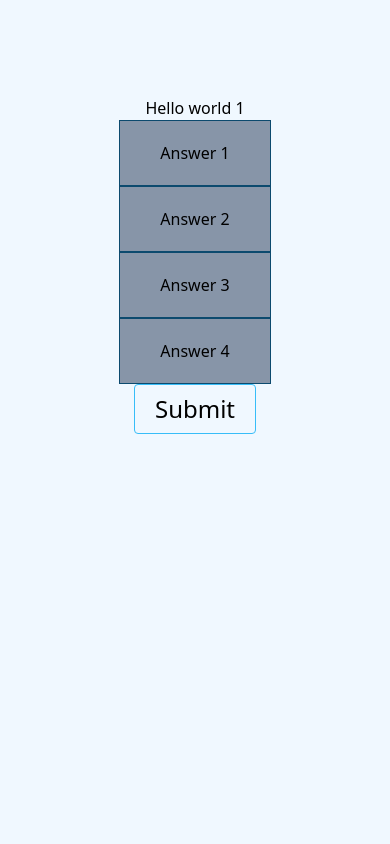
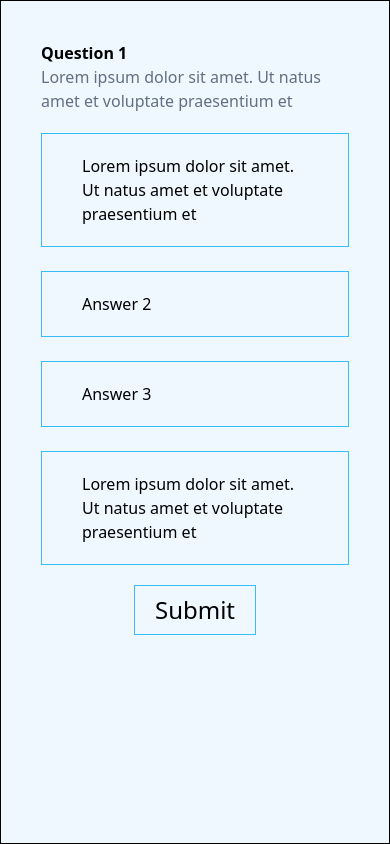
Before and after one commit to armanmiranda/quizapp, a Next.js app: page /questions/1 in a window 390 px wide. Built offline with nearby package versions, Linux system fonts and the light colour scheme.

Commit message:
feat: layout for Question pages
Layout the Question pages making sure it's responsive on mobile and
desktop devices.

Moved and Renamed QuestionButton to AnswerCard since the previous naming
and function is erroneous to what it does.

```diff
--- a/app/layout.tsx
+++ b/app/layout.tsx
@@ -14,7 +14,7 @@ export default function RootLayout({
   return (
     <html lang="en" className="h-full">
       <body className="h-full">
-        <div className="bg-[aliceblue] h-full">
+        <div className="bg-[aliceblue] h-screen flex flex-col items-center justify-center">
           {children}
         </div>
       </body>
--- a/app/page.tsx
+++ b/app/page.tsx
@@ -13,7 +13,7 @@ export default function Home() {
   }
 
   return (
-    <main className="h-screen flex flex-col items-center justify-center">
+    <main className="flex flex-col items-center justify-center">
       <Header content='Quizapp' />
       <SubHeader className="my-10" content='A Simple Quiz Application' />
       <PrimaryButton onClick={handleStartClick}>Start!</PrimaryButton>
--- a/app/questions/[id]/page.tsx
+++ b/app/questions/[id]/page.tsx
@@ -1,21 +1,42 @@
 'use client'
 
 import { useState } from 'react';
-import { PrimaryButton, QuestionButton } from '@/src/components/Button';
+import { PrimaryButton } from '@/src/components/Button';
 import { QUESTION_BASE_URL, SCORE_BASE_URL } from '@/src/constants/routes';
 import { useRouter } from 'next/navigation';
+import { AnswerCard } from '@/src/components/Card';
 
 interface QuestionParams {
   params: { id: string };
 }
 
+const questionContainerClasses = [
+  'max-sm:w-screen',
+  'max-sm:h-screen',
+  'border',
+  'border-black',
+  'border-solid',
+  'p-10',
+  'w-9/12'
+].join(" ");
+
+const answerListClasses = [
+  'flex',
+  'gap-6',
+  'my-5',
+  'max-sm:flex-col',
+  'md:flex-row',
+  'md:flex-wrap',
+  'justify-center'
+].join(" ");
+
 const Page = ({ params }: QuestionParams) => {
   const router = useRouter();
   const mockData = [
-    { id: 1, content: "Answer 1" },
+    { id: 1, content: 'Lorem ipsum dolor sit amet. Ut natus amet et voluptate praesentium et' },
     { id: 2, content: "Answer 2" },
     { id: 3, content: "Answer 3" },
-    { id: 4, content: "Answer 4" }
+    { id: 4, content: "Lorem ipsum dolor sit amet. Ut natus amet et voluptate praesentium et" }
   ]
 
   const [selected, setSelected] = useState<number | null>(null);
@@ -36,16 +57,25 @@ const Page = ({ params }: QuestionParams) => {
   }
 
   return (
-    <main className="flex flex-col items-center justify-between p-24">
-      Hello world {params.id}
+    <main className={questionContainerClasses}>
+      <div>
+        <span className="font-semibold">Question {params.id}</span>
+        <p className="text-slate-700/75">
+          Lorem ipsum dolor sit amet. Ut natus amet et voluptate praesentium et
+        </p>
+      </div>
+      <div className={answerListClasses}>
         {mockData.map((item) => {
-        return <QuestionButton
+          return <AnswerCard
                   key={item.id}
                   isActive={item.id === selected}
                   question={item}
                   onClick={handleQuestionClick} />
         })}
+      </div>
+      <div className="flex flex-col items-center">
         <PrimaryButton onClick={handleSubmit}>Submit</PrimaryButton>
+      </div>
     </main>
   );
 }
--- a/src/components/Button/PrimaryButton.tsx
+++ b/src/components/Button/PrimaryButton.tsx
@@ -2,17 +2,29 @@
 
 import { ButtonProps } from "./types"
 
+const buttonClasses = [
+  "border",
+  "border-solid",
+  "border-sky-400",
+  "rounder",
+  "px-5",
+  "py-2",
+  "hover:bg-sky-400",
+  "hover:text-white",
+].join(" ")
+
 export const PrimaryButton = ({
   children,
   onClick,
-  buttonType
+  buttonType,
+  className
 }: Readonly<ButtonProps>) => {
   return (
     <button
       type={buttonType}
-      className="border border-solid border-sky-400 rounded px-5 py-2 hover:bg-sky-400 hover:text-white"
+      className={`${buttonClasses} ${className}`}
       onClick={onClick}>
-      <span className="text-2xl">
+      <span className="text-2xl font-medium">
         {children}
       </span>
     </button>
--- a/src/components/Button/QuestionButton.tsx
+++ /dev/null
@@ -1,19 +0,0 @@
-import { QuestionButtonProps } from "./types";
-
-export const QuestionButton = ({question, isActive, onClick }: Readonly<QuestionButtonProps>) => {
-  const buttonIsActive = () => {
-    return isActive ? 'bg-green-300/75' : 'bg-slate-500/75';
-  }
-
-  const handleClick = () => {
-    if (onClick) onClick(question.id);
-  }
-
-  return (
-    <div
-    className={`border border-solid border-sky-900 px-10 py-5 ${buttonIsActive()}`}
-      onClick={handleClick}>
-      {question.content}
-    </div>
-  )
-}
--- a/src/components/Button/index.ts
+++ b/src/components/Button/index.ts
@@ -1,2 +1 @@
 export { PrimaryButton } from './PrimaryButton';
-export { QuestionButton } from './QuestionButton';
--- /dev/null
+++ b/src/components/Card/AnswerCard.tsx
@@ -0,0 +1,34 @@
+import { AnswerCardProps } from "./types";
+
+const cardClasses = [
+  'border',
+  'border-solid',
+  'border-sky-400',
+  'px-10',
+  'py-5',
+  'basis-[calc(50%-15px)]'
+]
+
+export const AnswerCard = ({
+  question,
+  isActive,
+  onClick
+}: Readonly<AnswerCardProps>) => {
+  const buttonIsActive = () => {
+    return isActive ?
+           'bg-green-300/75 text-green-700' :
+           'hover:bg-green-300/75 hover:text-green-700';
+  }
+
+  const handleClick = () => {
+    if (onClick) onClick(question.id);
+  }
+
+  return (
+    <div
+      className={`${cardClasses.join(" ")} ${buttonIsActive()}`}
+      onClick={handleClick}>
+      {question.content}
+    </div>
+  )
+}
--- /dev/null
+++ b/src/components/Card/index.ts
@@ -0,0 +1 @@
+export { AnswerCard } from './AnswerCard';
--- /dev/null
+++ b/src/components/Card/types.ts
@@ -0,0 +1,10 @@
+export type AnswerType = {
+  id: number;
+  content: string;
+}
+
+export interface AnswerCardProps {
+  isActive: boolean;
+  question: AnswerType;
+  onClick?: (props: number) => void;
+}
--- a/src/components/Typography/Header.tsx
+++ b/src/components/Typography/Header.tsx
@@ -2,7 +2,7 @@ import { TypographyProps } from "./types"
 
 export const Header = ({ content, className }: TypographyProps) => {
   return (
-    <p className={`text-8xl ${className}`}>
+    <p className={`text-8xl font-thin ${className}`}>
       {content}
     </p>
   )
--- a/src/components/Typography/SubHeader.tsx
+++ b/src/components/Typography/SubHeader.tsx
@@ -2,7 +2,7 @@ import { TypographyProps } from "./types";
 
 export const SubHeader = ({ content, className }: TypographyProps) => {
   return (
-    <p className={`text-xl ${className}`}>
+    <p className={`text-xl font-semibold ${className}`}>
       {content}
     </p>
   )
```
Also changed, not shown: src/components/Button/types.ts (+2 -12 lines). Lines whose indentation alone changed are shown as unchanged.
